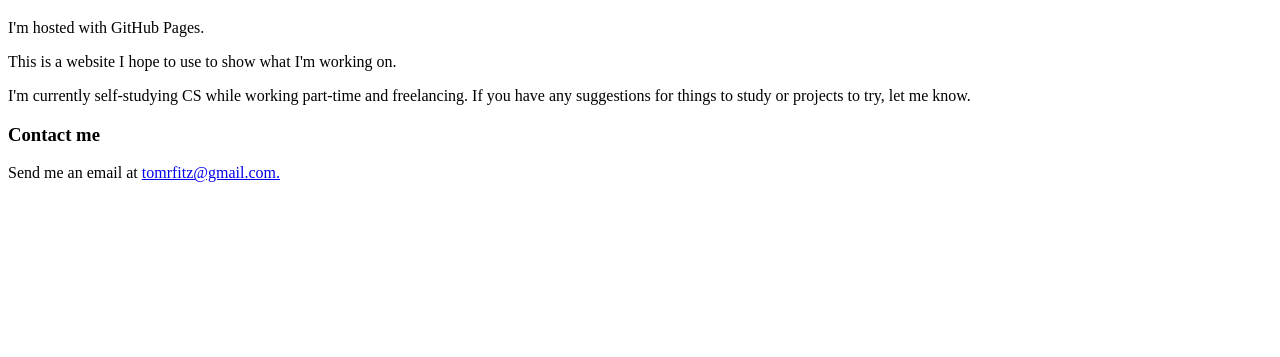
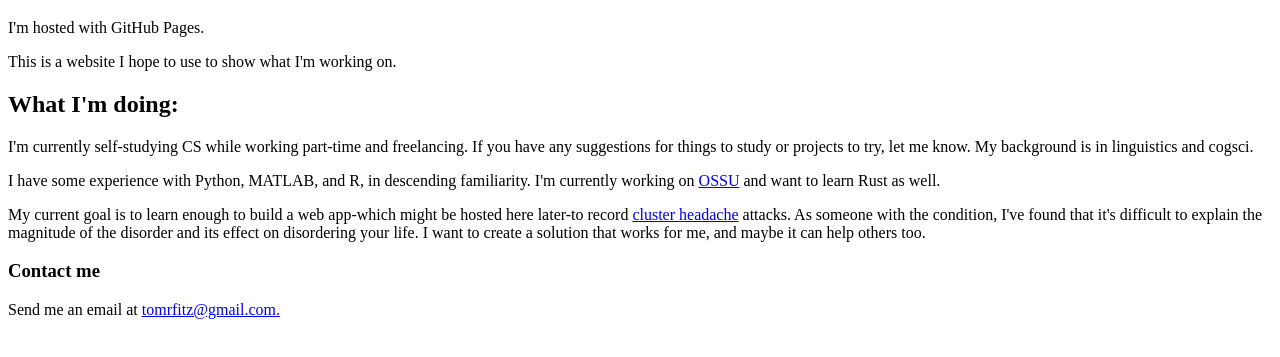
Before and after one commit to tomrfitz/tomrfitz.github.io, a plain HTML site: page index.html in a window 1280 px wide. Shown: the part 61-418 px from the top of the page. Drawn offline with Linux system fonts and the light colour scheme.

Commit message:
adding goals and some experience

```diff
--- a/index.html
+++ b/index.html
@@ -4,10 +4,29 @@
         <h1>Hello World</h1>
         <p>I'm hosted with GitHub Pages.</p>
         <p>This is a website I hope to use to show what I'm working on.</p>
+        <h2>What I'm doing:</h2>
         <p>
             I'm currently self-studying CS while working part-time and
             freelancing. If you have any suggestions for things to study or
-            projects to try, let me know.
+            projects to try, let me know. My background is in linguistics and
+            cogsci.
+        </p>
+        <p>
+            I have some experience with Python, MATLAB, and R, in descending
+            familiarity. I'm currently working on
+            <a href="https://github.com/ossu/computer-science">OSSU</a> and want
+            to learn Rust as well.
+        </p>
+        <p>
+            My current goal is to learn enough to build a web app-which might be
+            hosted here later-to record
+            <a href="https://en.wikipedia.org/wiki/Cluster_headache"
+                >cluster headache</a
+            >
+            attacks. As someone with the condition, I've found that it's
+            difficult to explain the magnitude of the disorder and its effect on
+            disordering your life. I want to create a solution that works for
+            me, and maybe it can help others too.
         </p>
         <h3>Contact me</h3>
         <p>
```
